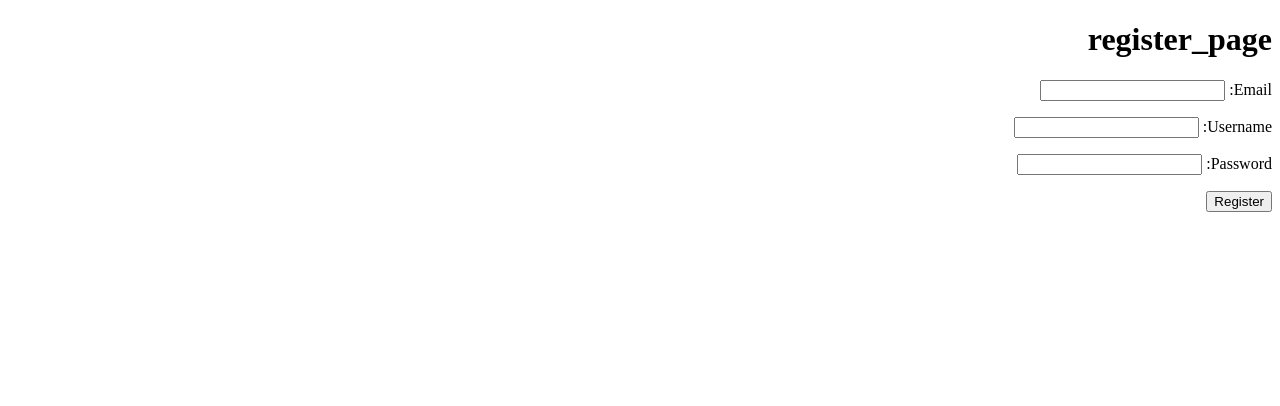
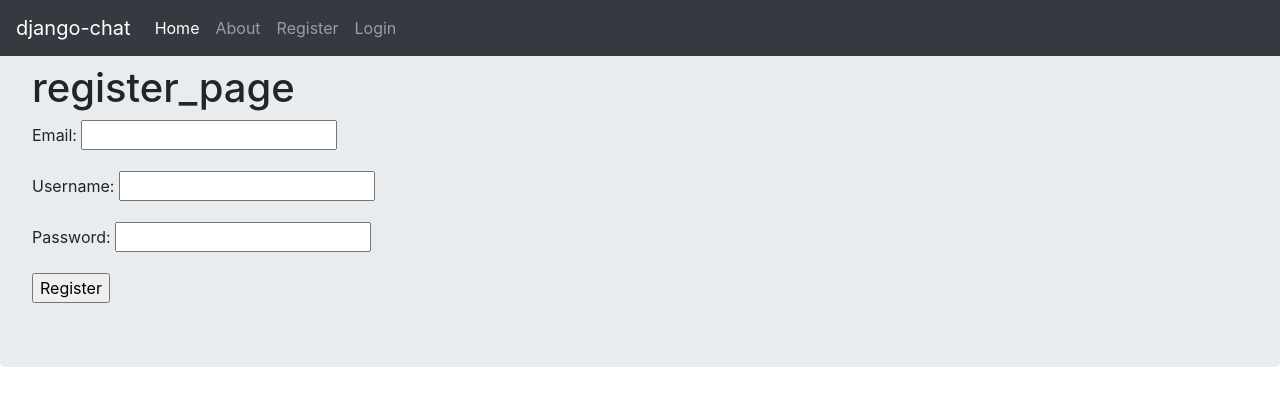
Before and after one commit to kavehmoradian/django_realtime_chatapp, a Django app: page /accounts/register/ in a window 1280 px wide. Shown: the top 406 px of the page. Run offline with Django 4.2, Linux system fonts and the light colour scheme; some libraries are stand-ins or nearby versions.

Commit message:
create better ui

```diff
--- a/accounts/views.py
+++ b/accounts/views.py
@@ -48,5 +48,5 @@ class UserLoginView(View):
             user = authenticate(request, username=username, password=password)
             if user is not None:
                 login(request, user)
-                return redirect('home:home')
+                return redirect('core:chat_list')
             return render(request, self.template_name, {'form':form})
--- a/chat/models.py
+++ b/chat/models.py
@@ -11,7 +11,7 @@ class Chat(models.Model):
     class Meta:
         unique_together = (("user1", "user2"))
         verbose_name = 'Chat Message'
-        ordering = ['updated_on']
+        ordering = ['-updated_on']
 
     def __str__(self):
         return '%s_%s' %(self.user1.username,self.user2.username)
@@ -28,6 +28,10 @@ class Chat(models.Model):
     def create_if_not_exists(user1,user2):
         res = Chat.chat_session_exists(user1,user2)
         return False if res else Chat.objects.create(user1=user1,user2=user2)
+
+    @staticmethod
+    def chat_sessions(user):
+        return Chat.objects.filter(Q(user1=user) | Q(user2=user)).all()
 
 class Message(models.Model):
     text = models.TextField()
--- a/core/urls.py
+++ b/core/urls.py
@@ -1,8 +1,10 @@
 from django.urls import path
-from .views import join_chat
+from .views import join_chat, chat_list, find_chat
 
 app_name = 'core'
 
 urlpatterns = [
+    path('find/', find_chat, name='find_chat'),
+    path('', chat_list, name='chat_list' ),
     path('<str:receiver>/', join_chat, name='join_chat'),
 ]
--- a/home/templates/home/base.html
+++ b/home/templates/home/base.html
@@ -1,17 +1,56 @@
 {% load static %}
 <!DOCTYPE html>
-<html lang="fa" dir="rtl">
+<html lang="en">
   <head>
+    <link rel="stylesheet" href="https://stackpath.bootstrapcdn.com/bootstrap/4.3.1/css/bootstrap.min.css" integrity="sha384-ggOyR0iXCbMQv3Xipma34MD+dH/1fQ784/j6cY/iJTQUOhcWr7x9JvoRxT2MZw1T" crossorigin="anonymous">
     <meta charset="utf-8">
+    <meta name="viewport" content="width=device-width, initial-scale=1, shrink-to-fit=no">
+    <meta name="description" content="">
+    <meta name="author" content="">
+
     <title>{% block title %} {% endblock %}</title>
-    <link rel="stylesheet"
-      href="//cdnjs.cloudflare.com/ajax/libs/highlight.js/11.5.1/styles/default.min.css">
-    <script src="//cdnjs.cloudflare.com/ajax/libs/highlight.js/11.5.1/highlight.min.js"></script>
-    <script>hljs.highlightAll();</script>
+
   </head>
+
   <body>
-    <div class="container">
-      {% block content %} {% endblock %}
-    </div>
+
+    <nav class="navbar navbar-expand-md navbar-dark fixed-top bg-dark">
+      <a class="navbar-brand" href="#">django-chat</a>
+      <button class="navbar-toggler" type="button" data-toggle="collapse" data-target="#navbarsExampleDefault" aria-controls="navbarsExampleDefault" aria-expanded="false" aria-label="Toggle navigation">
+        <span class="navbar-toggler-icon"></span>
+      </button>
+
+      <div class="collapse navbar-collapse" id="navbarsExampleDefault">
+        <ul class="navbar-nav mr-auto">
+          <li class="nav-item active">
+            <a class="nav-link" href="{% url 'home:home' %}">Home <span class="sr-only">(current)</span></a>
+          </li>
+          <li class="nav-item">
+            <a class="nav-link" href="{% url 'home:about' %}">About</a>
+          </li>
+          {% if request.user.is_authenticated %}
+            <li class="nav-item">
+              <a class="nav-link" href="{% url 'accounts:user_logout' %}">Logout</a>
+          </li>
+          {% else %}
+            <li class="nav-item">
+              <a class="nav-link" href="{% url 'accounts:user_register' %}">Register</a>
+            </li>
+            <li class="nav-item">
+              <a class="nav-link" href="{% url 'accounts:user_login' %}">Login</a>
+            </li>
+          {% endif %}
+        </ul>
+      </div>
+    </nav>
+    <main role="main">
+      <div class="jumbotron">
+        {% block content %} {% endblock %}
+      </div>
+    </main>
+
+    <script src="https://code.jquery.com/jquery-3.3.1.js" ></script>
+    <script src="https://cdnjs.cloudflare.com/ajax/libs/popper.js/1.14.7/umd/popper.js"></script>
+    <script src="https://stackpath.bootstrapcdn.com/bootstrap/4.3.1/js/bootstrap.js"></script>
   </body>
 </html>
--- a/home/urls.py
+++ b/home/urls.py
@@ -5,5 +5,5 @@ app_name = 'home'
 
 urlpatterns = [
     path('', home, name='home'),
-    path('about/', about),
+    path('about/', about, name='about'),
 ]
```
Also changed, not shown: core/templates/core/chats.html (added, +39 -0 lines), core/templates/core/joinchat.html (+16 -25 lines), core/views.py (+13 -0 lines), home/templates/home/home.html (+7 -1 lines), home/views.py (+5 -2 lines).
